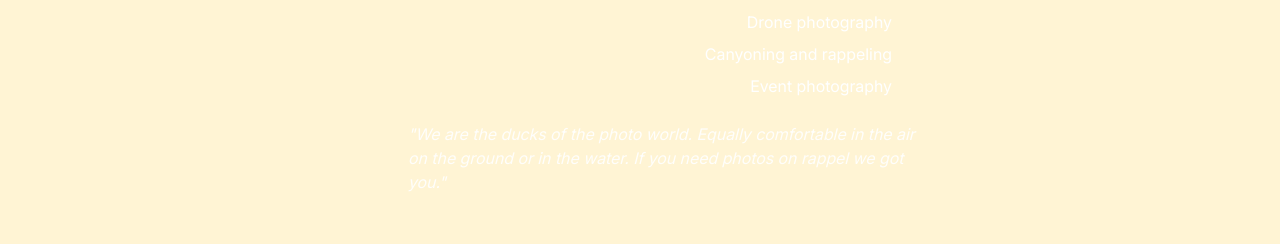
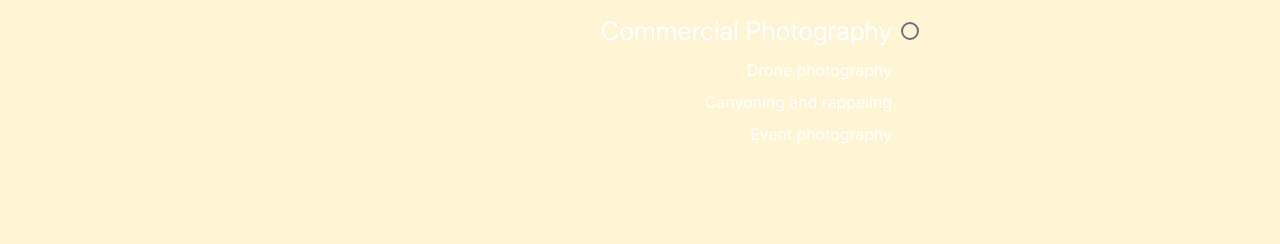
Before and after one commit to Preemus/puameliaphoto_demo, a SvelteKit app: page / in a window 1280 px wide. Shown: the part 1980-2224 px from the top of the page. Built offline with nearby package versions, Linux system fonts and the light colour scheme.

Commit message:
Removed sentence from the homepage

```diff
--- a/src/routes/+page.svelte
+++ b/src/routes/+page.svelte
@@ -412,9 +412,7 @@
         </ul>
 
         <p class="text-white/90 text-1xl mt-6 mb-16 italic">
-          "We are the ducks of the photo world. Equally comfortable in the air
-          on the ground or in the water. If you need photos on rappel we got
-          you."
+
         </p>
       </div>
     </div>
```
Also changed, not shown: package.json (+10 -10 lines), 1 other file (tests, documents, lock files or other folders).
